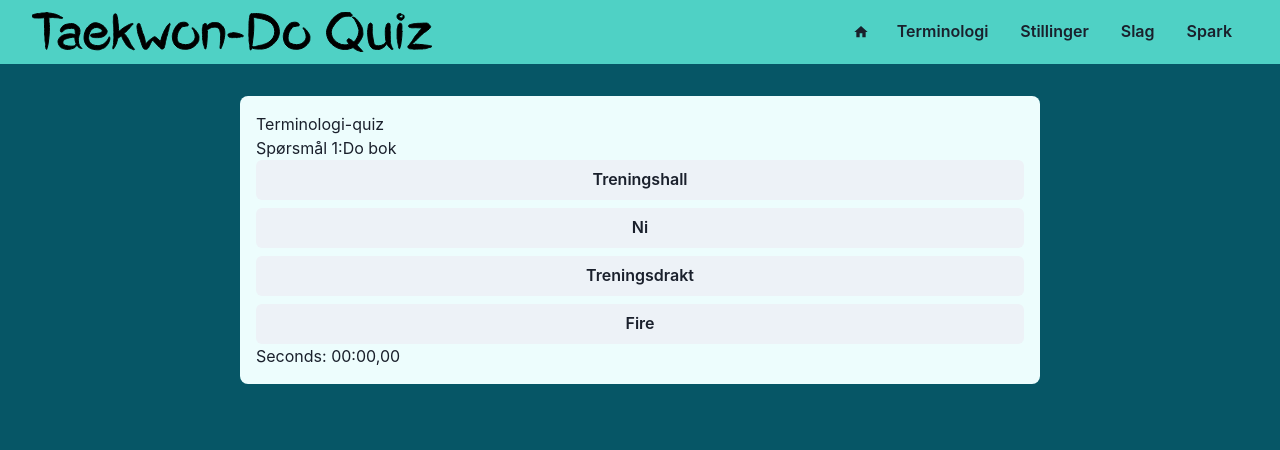
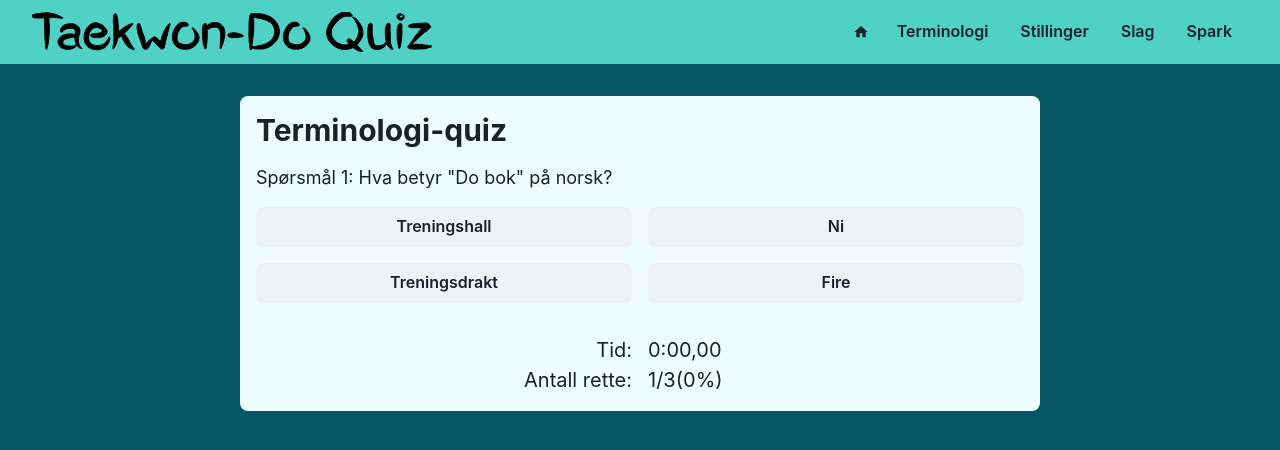
Before and after one commit to ohjohnsen/taekwondo-quiz-web, a React (Create React App) app: page /terminologyquiz in a window 1280 px wide. Shown: the top 450 px of the page. Built offline with nearby package versions, Linux system fonts and the light colour scheme; the HTML template or start-up script is replaced by a standard one.

Commit message:
Limit number of questions + change quiz UX

```diff
--- a/src/pages/TerminologyQuizPage.jsx
+++ b/src/pages/TerminologyQuizPage.jsx
@@ -1,5 +1,5 @@
 import React, { useState, useEffect } from "react";
-import { Box, Stack, Button, Icon, IconButton, Grid } from "@chakra-ui/react";
+import { Box, Stack, Button, Icon, IconButton, Grid, SimpleGrid, Heading } from "@chakra-ui/react";
 import { MdCheckCircle } from "react-icons/md";
 import { VscDebugRestart, VscArrowRight } from "react-icons/vsc";
 import { Page } from "../components";
@@ -25,8 +25,8 @@ const getKoreanQuestionAndNorwegianChoices = () => {
     }
   }
 
+  // Insert the correct answer at a random position in the choise array
   const indexToInsertCorrectAnswerAt = Math.floor(Math.random() * choicesCount);
-
   choiceIndexes = [
     ...choiceIndexes.slice(0, indexToInsertCorrectAnswerAt),
     questionIndex,
@@ -46,8 +46,11 @@ const getKoreanQuestionAndNorwegianChoices = () => {
   return data;
 };
 
+const getCorrectAnswerCount = answers => answers.reduce((n, answer) => n + (answer === true));
+
 const calculateCorrectAnswerPercentage = answers => {
-  const correctAnswerCount = answers.reduce((n, answer) => n + (answer === true));
+  // const correctAnswerCount = answers.reduce((n, answer) => n + (answer === true));
+  const correctAnswerCount = getCorrectAnswerCount(answers);
   const percentage = Math.round(correctAnswerCount * 100 / answers.length);
   return percentage;
 };
@@ -62,6 +65,8 @@ const TerminologyQuizPage = () => {
   const [isTimerActive, setIsTimerActive] = useState(false);
   const [startTimestamp, setStartTimestamp] = useState(Date.now);
   const [elapsedTime, setElapsedTime] = useState(0);
+
+  const QuestionCount = 3;
 
   useEffect(() => {
     let timer = null;
@@ -88,12 +93,12 @@ const TerminologyQuizPage = () => {
         borderRadius="0.5rem"
         overflowY="auto"
       >
-        Terminologi-quiz
-        <Box>
+        <Heading size="lg">Terminologi-quiz</Heading>
+        <Box fontSize="lg" marginTop="1rem" marginBottom="1rem">
           Spørsmål { currentQuestion }:
-          { guessingData.question.terminology }
+          Hva betyr "{ guessingData.question.terminology }" på norsk?
         </Box>
-        <Stack>
+        <SimpleGrid columns={2} spacing="1rem">
           { guessingData.choices.map(choice =>
             <Button
               key={choice.index}
@@ -107,11 +112,15 @@ const TerminologyQuizPage = () => {
                     ...answers,
                     choice.index === guessingData.question.index
                   ]);
+                  if (!isTimerActive) {
+                    setIsTimerActive(true);
+                    setStartTimestamp(new Date());
+                  } else if (currentQuestion === QuestionCount) {
+                    console.log("promp igjen");
+                    setIsTimerActive(false);
+                  }
                 }
-                if (!isTimerActive) {
-                  setIsTimerActive(true);
-                  setStartTimestamp(new Date());
-                }
+
               }}
             >
               <Grid height='100%' width='100%' alignItems='center'>
@@ -127,14 +136,26 @@ const TerminologyQuizPage = () => {
                 }
               </Grid>
             </Button>) }
-        </Stack>
-        { (selectedAnswer !== undefined || currentQuestion > 1) &&
+        </SimpleGrid>
+
+        <SimpleGrid columns={2} width="100%" spacingX="1rem" fontSize="xl" marginTop="2rem">
+          <Box textAlign="right">Tid:</Box>
+          <Box>{format(elapsedTime, "m:ss,SS")}</Box>
+
+          <Box textAlign="right">Antall rette:</Box>
           <Box>
-            { calculateCorrectAnswerPercentage(answers) } %
+            {currentQuestion}/{QuestionCount}
+            (
+              {(selectedAnswer !== undefined || currentQuestion > 1) ?
+                calculateCorrectAnswerPercentage(answers) :
+                "0"}
+            %)
           </Box>
-        }
+        </SimpleGrid>
+
         { (selectedAnswer !== undefined || currentQuestion > 1) &&
           <Box width="100%" textAlign="center">
+            {/* Restart quiz button */}
             <IconButton
               icon={<VscDebugRestart />}
               isRound={true}
@@ -149,8 +170,11 @@ const TerminologyQuizPage = () => {
                 setIsTimerActive(false);
                 setElapsedTime(0);
                 guessingData = getKoreanQuestionAndNorwegianChoices();
+                console.log("Restart quis onclick");
               }}
             />
+
+            {/* Next question button */}
             <IconButton
               visibility={selectedAnswer === undefined}
               icon={<VscArrowRight />}
@@ -158,17 +182,17 @@ const TerminologyQuizPage = () => {
               width="5rem"
               height="5rem"
               fontSize="4rem"
-              isDisabled={selectedAnswer === undefined ? true : false}
+              isDisabled={selectedAnswer === undefined || currentQuestion === QuestionCount ? true : false}
               onClick={() => {
                 guessingData = getKoreanQuestionAndNorwegianChoices();
                 const nextQuestion = currentQuestion + 1;
                 setCurrentQuestion(nextQuestion);
                 setSelectedAnswer(undefined);
+                console.log("Next question onclick");
               }}
             />
           </Box>
         }
-        Seconds: { format(elapsedTime, "mm:ss,SS") }
       </Box>
     </Page>
   );
```
